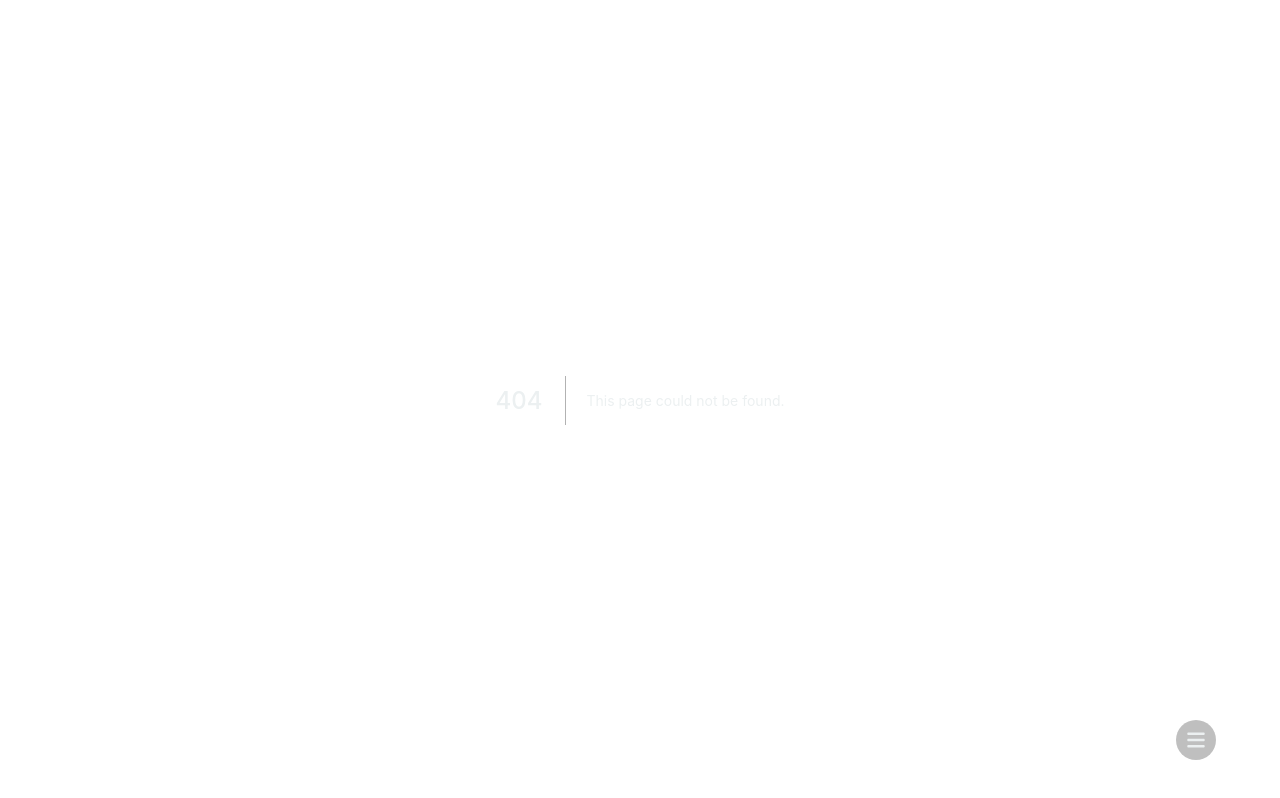
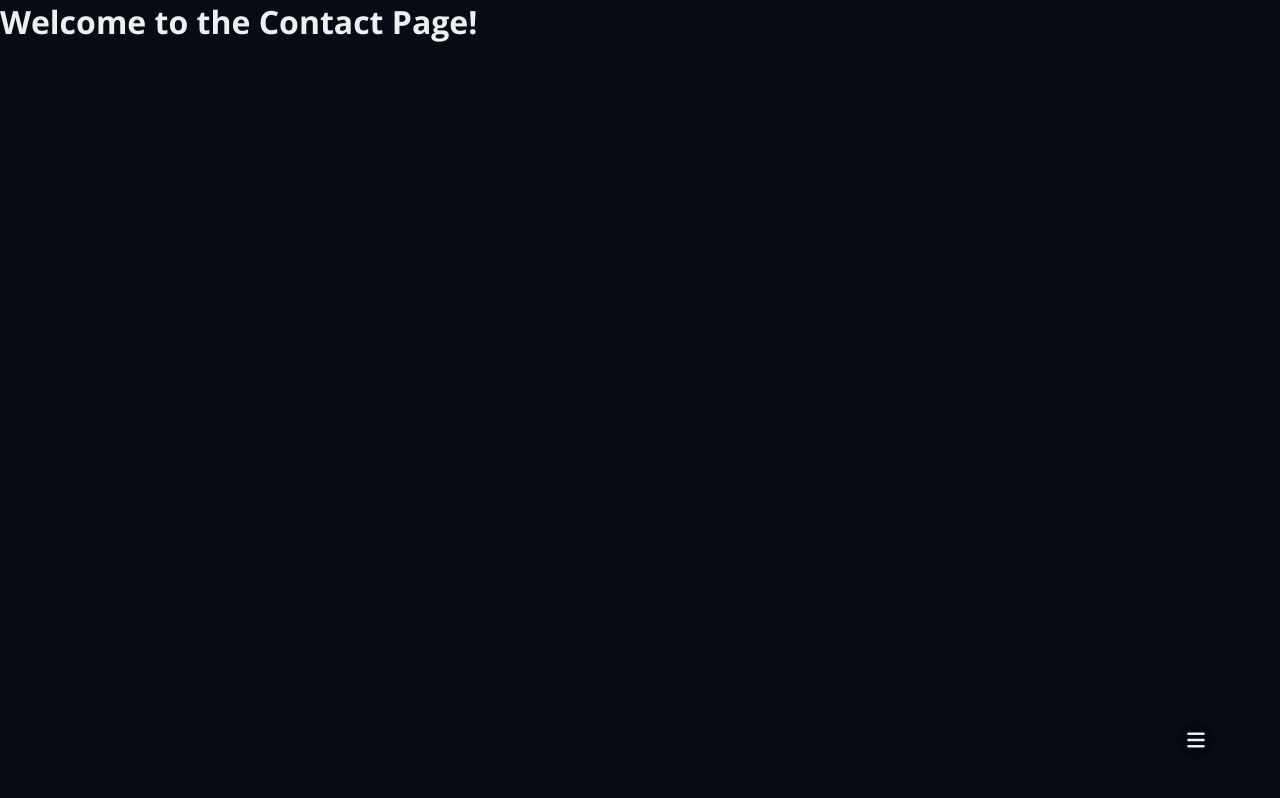
Before and after one commit to rainwashed/stc, a Next.js app: page /contact in a window 1280 px wide. Before the commit this address had no page. Built offline with nearby package versions, Linux system fonts and the light colour scheme.

Commit message:
push contact file to cloud tbwo

```diff
--- /dev/null
+++ b/pages/contact.tsx
@@ -0,0 +1,11 @@
+function ContactPage() {
+    return (
+        <>
+            <div>
+                <h1>Welcome to the Contact Page!</h1>
+            </div>
+        </>
+    );
+}
+
+export default ContactPage;
```
